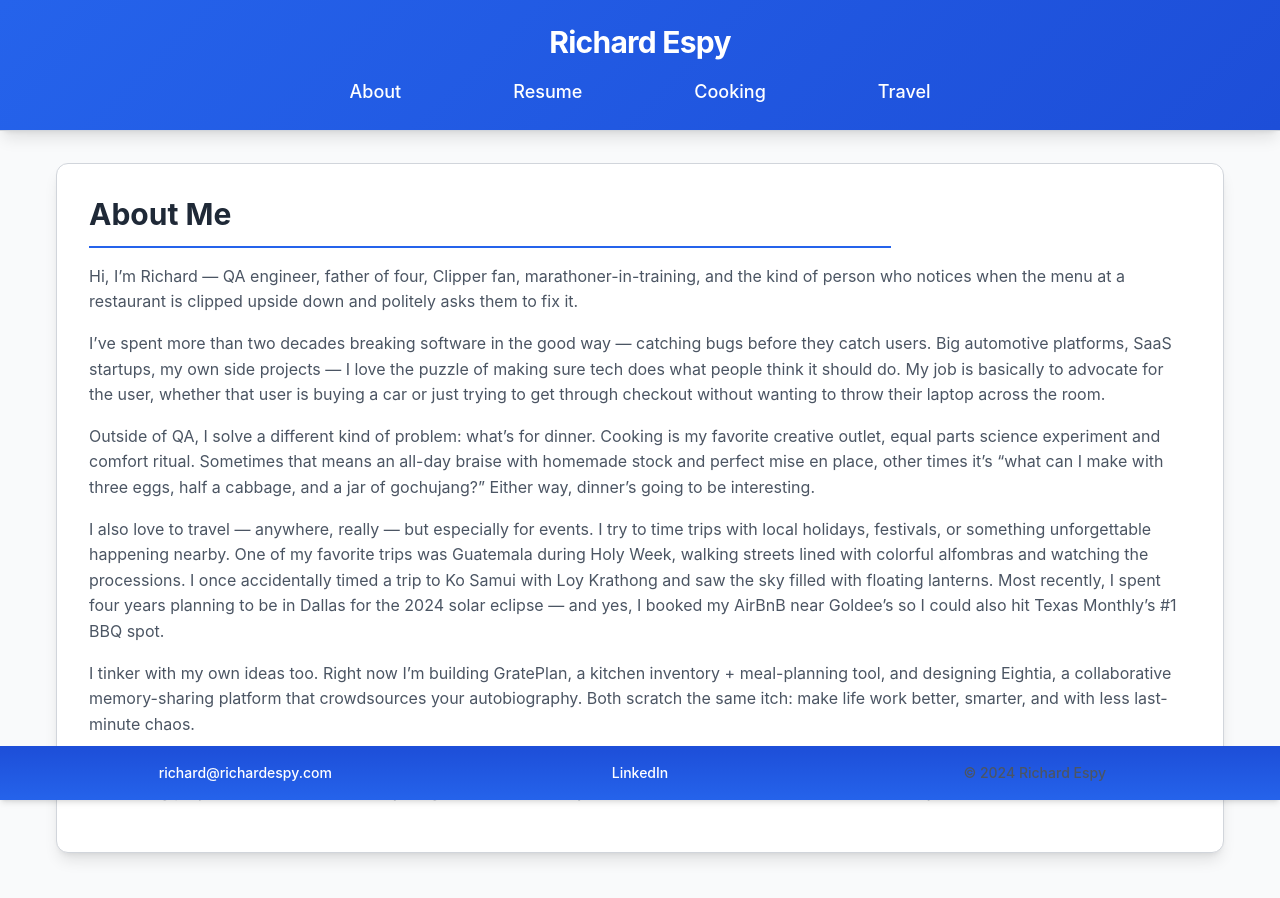
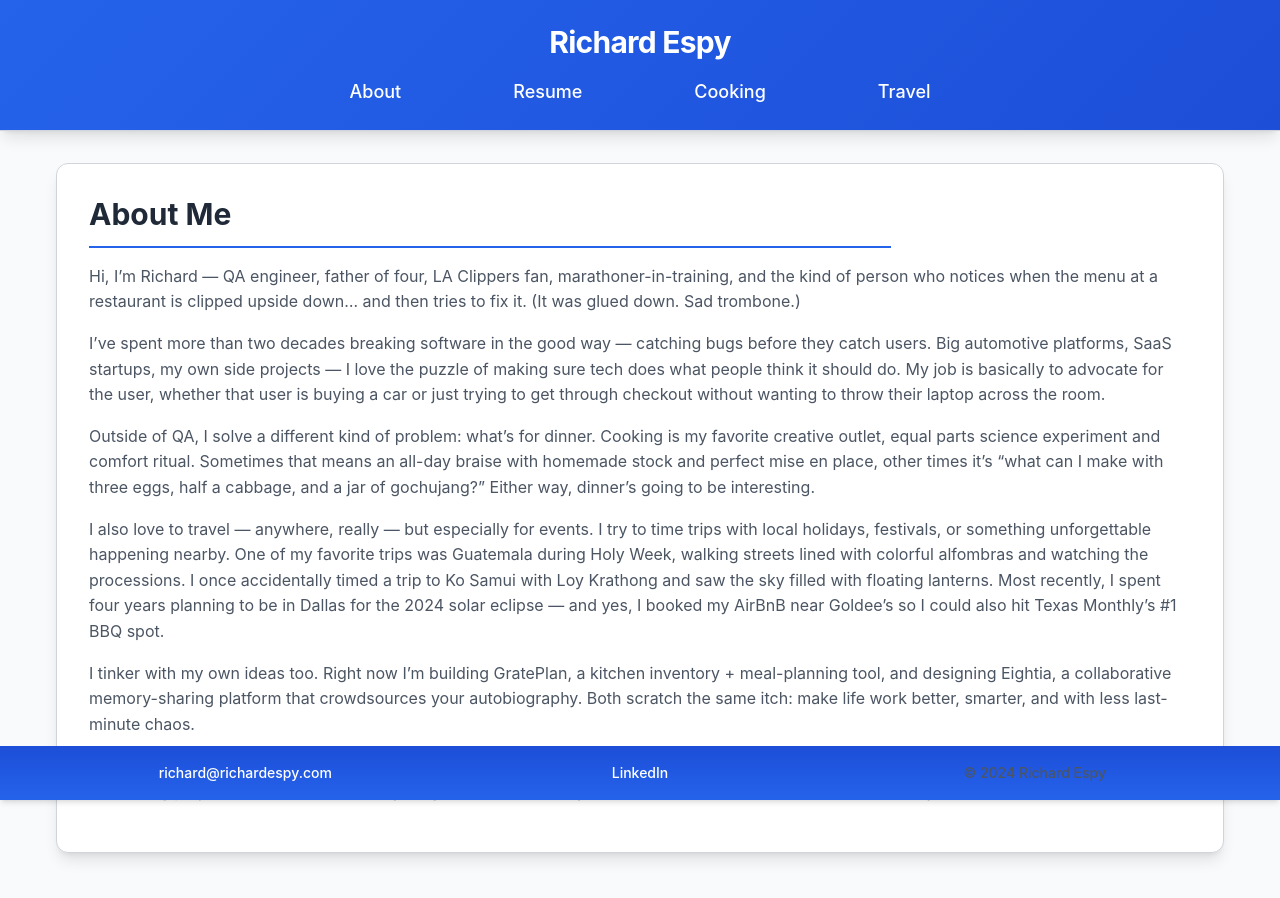
Before and after one commit to richardsp/richardespy, a React (Create React App) app: page / in a window 1280 px wide. Shown: the top 898 px of the page. Built offline with nearby package versions, Linux system fonts and the light colour scheme; the HTML template or start-up script is replaced by a standard one.

Commit message:
Updated layout and about.

```diff
--- a/src/components/About.js
+++ b/src/components/About.js
@@ -1,7 +1,7 @@
 // About.js
 
 // import React, { useState, useEffect } from "react";
-import { HashLink as Link } from "react-router-hash-link";
+// import { HashLink as Link } from "react-router-hash-link";
 // import WhatILearned from './WhatILearned';
 
 const About = () => {
@@ -43,10 +43,10 @@ const About = () => {
       <div className="bio">
         <h1>About Me</h1>
         <p>
-          Hi, I’m Richard — QA engineer, father of four, Clipper fan,
+          Hi, I’m Richard — QA engineer, father of four, LA Clippers fan,
           marathoner-in-training, and the kind of person who notices when the
-          menu at a restaurant is clipped upside down and politely asks them to
-          fix it.
+          menu at a restaurant is clipped upside down… and then tries to fix it.
+          (It was glued down. Sad trombone.)
         </p>
         <p>
           I’ve spent more than two decades breaking software in the good way —
```
Also changed, not shown: 1 other file (tests, documents, lock files or other folders).
